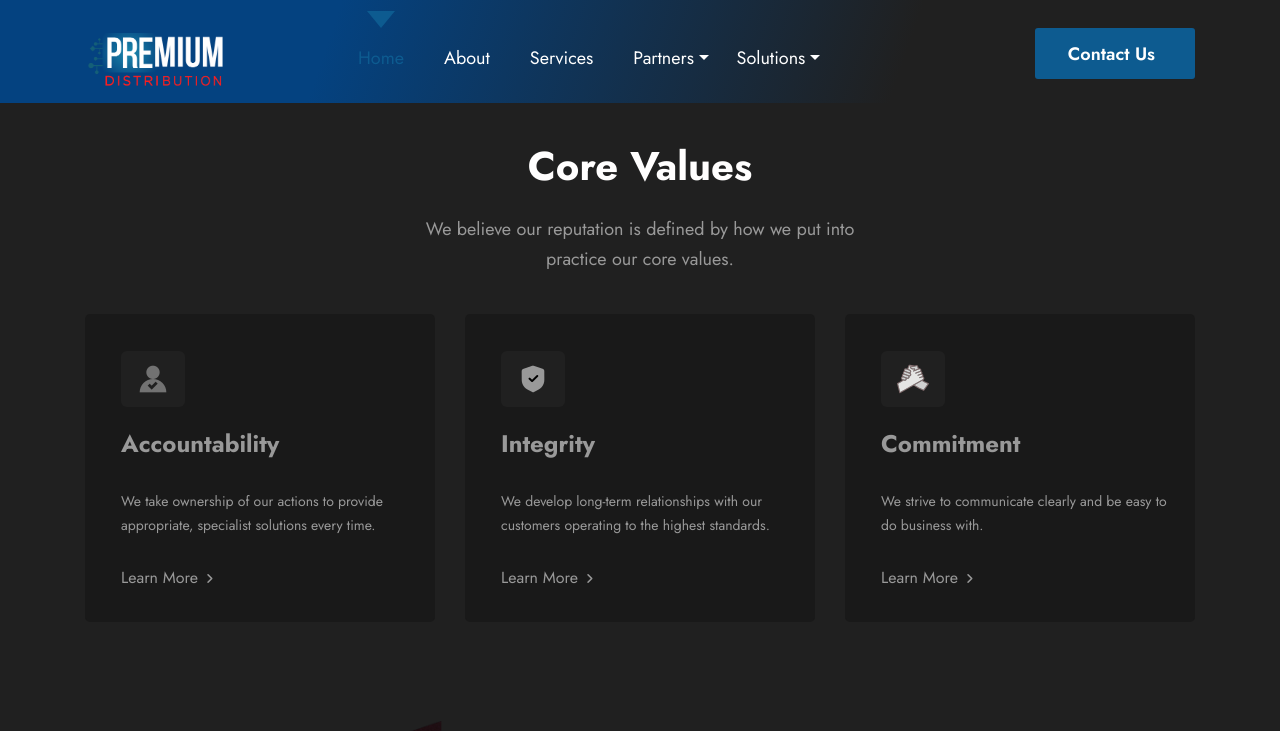
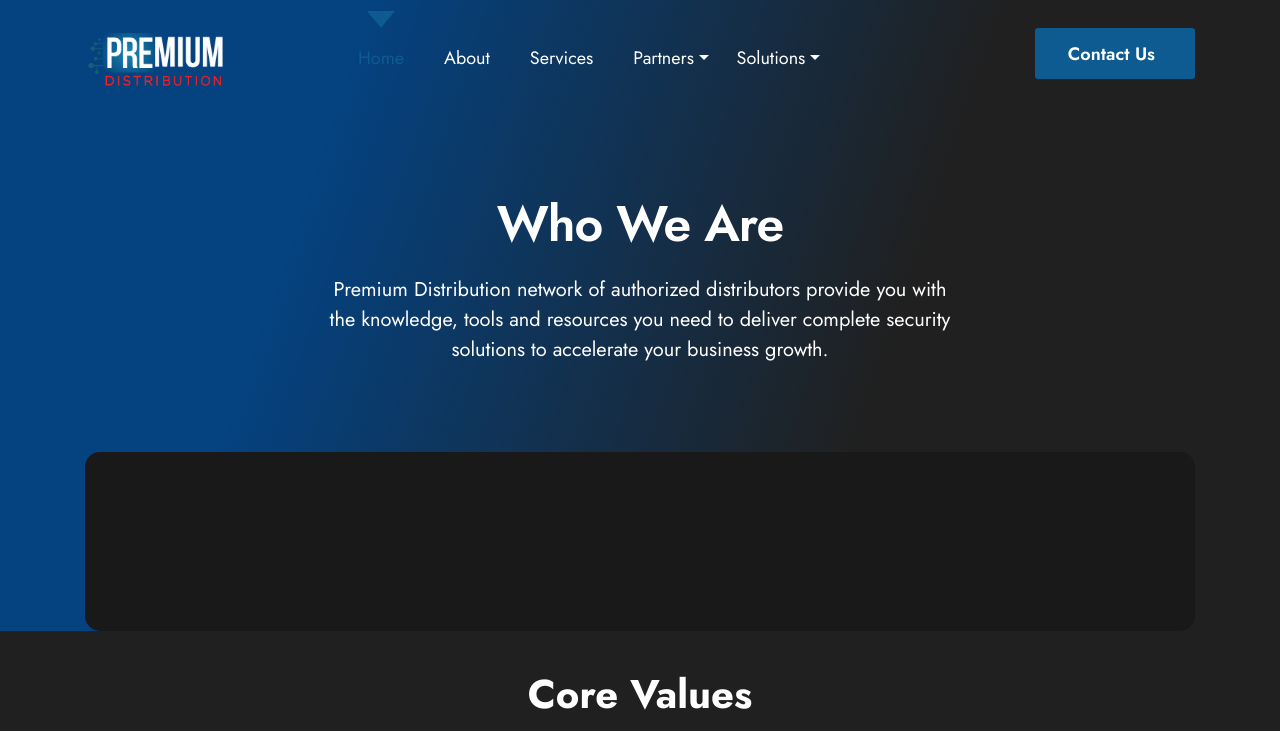
Before and after one commit to odonoekumaoziomaoriji-svg/Premium-distribution-web-app, a plain HTML site: page about.html in a window 1280 px wide. Shown: the top 731 px of the page. Drawn offline with nearby package versions, Linux system fonts and the light colour scheme.

Commit message:
fixed banner bug in about page

```diff
--- a/about.html
+++ b/about.html
@@ -119,7 +119,7 @@
             </div>
         </header>
         <!-- BANNER-SECTION -->
-        <!-- <div class="home-banner-section overflow-hidden">
+        <div class="home-banner-section overflow-hidden">
             <div class="banner-container-box">
                 <div class="container">
                     <div class="row">
@@ -135,7 +135,7 @@
                     <div class="row">
                         <div class="col-lg-12 col-md-12 col-sm-12 mb-md-0 mb-4">
                             <div class="about-us-section-page" data-aos="fade-up">
-                               <div class="row">
+                               <!-- <div class="row">
                                 <div class="col-lg-6 col-md-6 col-sm-12">
                                         <h3 data-aos="zoom-out-left">Offering the Best Services</h3>
                                         <p>Secure your digital assets with our expert solutions. Stay ahead of threats,
@@ -174,11 +174,9 @@
                                                 href="services.html" class="text-decoration-none">Order Services</a>
                                             <a href="services.html" class="text-decoration-none play-button">Free
                                                 Quote</a></div>
-
                                         </div>
-
                                     </div>
-                                </div>
+                                </div> -->
                             </div>
                         </div>
                     </div>
@@ -186,7 +184,7 @@
             </div>
 
 
-        </div> -->
+        </div>
         <!-- ABOUT-US_SECTION -->
         <section class="about-us-section-start">
             <div class="about-right-icon position-relative" data-aos="fade-right" data-aos-offset="300"
```
